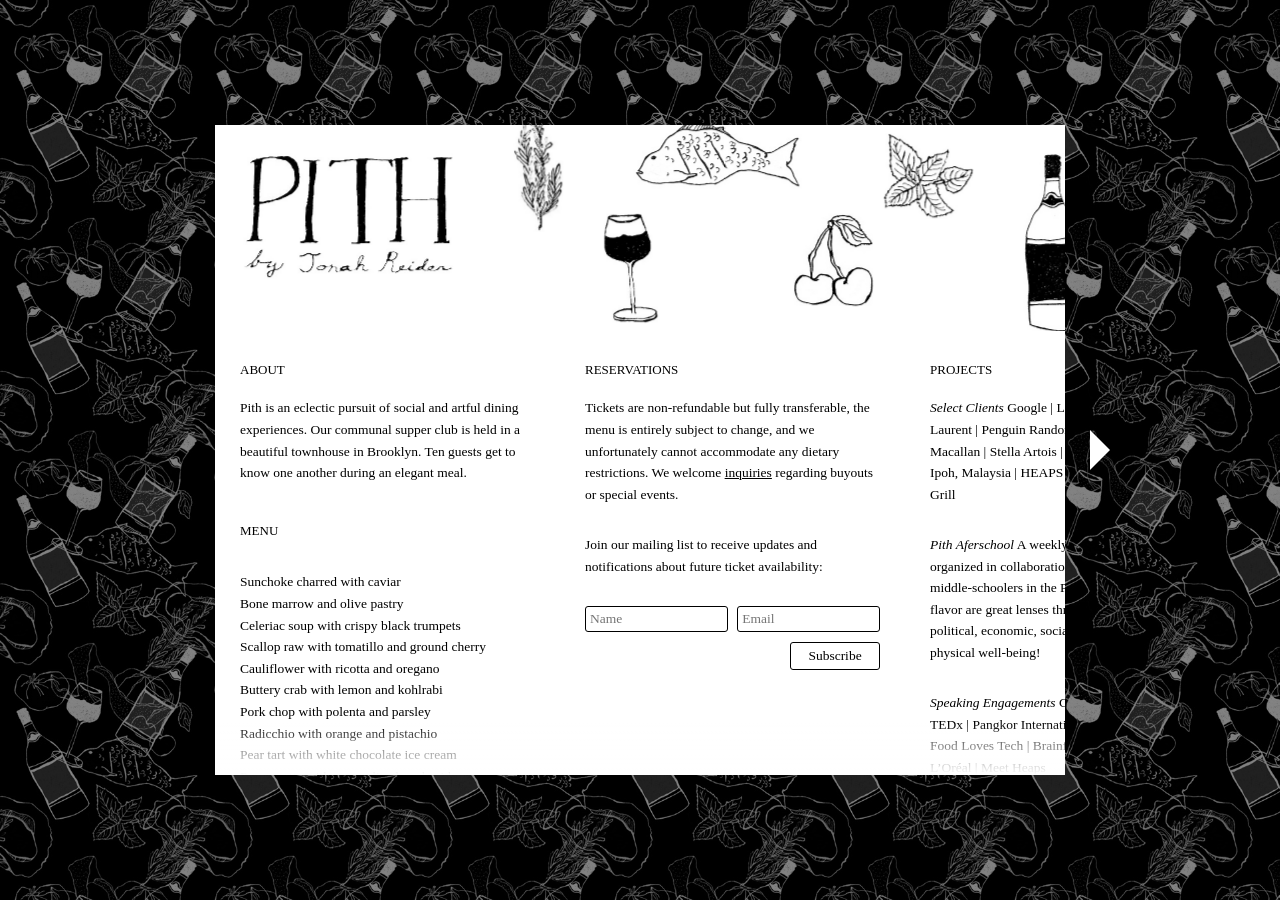
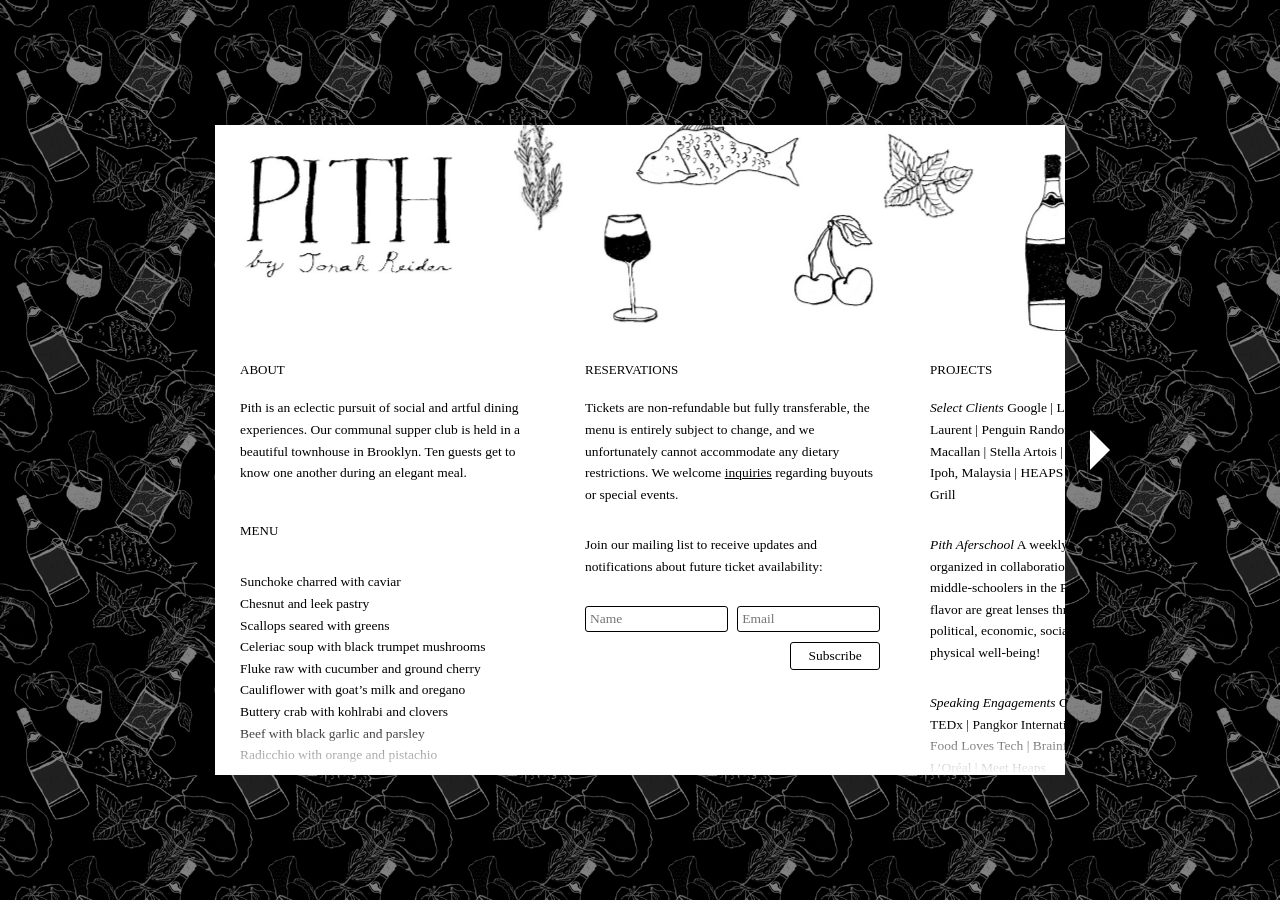
Before and after one commit to zoe-pith/pith-site, a Jekyll site: the page built from index.md, in a window 1280 px wide. Built offline with Jekyll 4.4.1, drawn with Linux system fonts in a browser that asks for light colours; some web fonts are replaced.

Commit message:
Update about.md

```diff
--- a/sections/about.md
+++ b/sections/about.md
@@ -3,12 +3,13 @@
 Pith is an eclectic pursuit of social and artful dining experiences. Our communal supper club is held in a beautiful townhouse in Brooklyn. Ten guests get to know one another during an elegant meal.
 # menu
 Sunchoke charred with caviar
-Bone marrow and olive pastry
-Celeriac soup with crispy black trumpets
-Scallop raw with tomatillo and ground cherry
-Cauliflower with ricotta and oregano
-Buttery crab with lemon and kohlrabi
-Pork chop with polenta and parsley
+Chesnut and leek pastry
+Scallops seared with greens
+Celeriac soup with black trumpet mushrooms
+Fluke raw with cucumber and ground cherry
+Cauliflower with goat's milk and oregano
+Buttery crab with kohlrabi and clovers
+Beef with black garlic and parsley
 Radicchio with orange and pistachio
 Pear tart with white chocolate ice cream
 Panna cotta with caramelized apple cider
```
